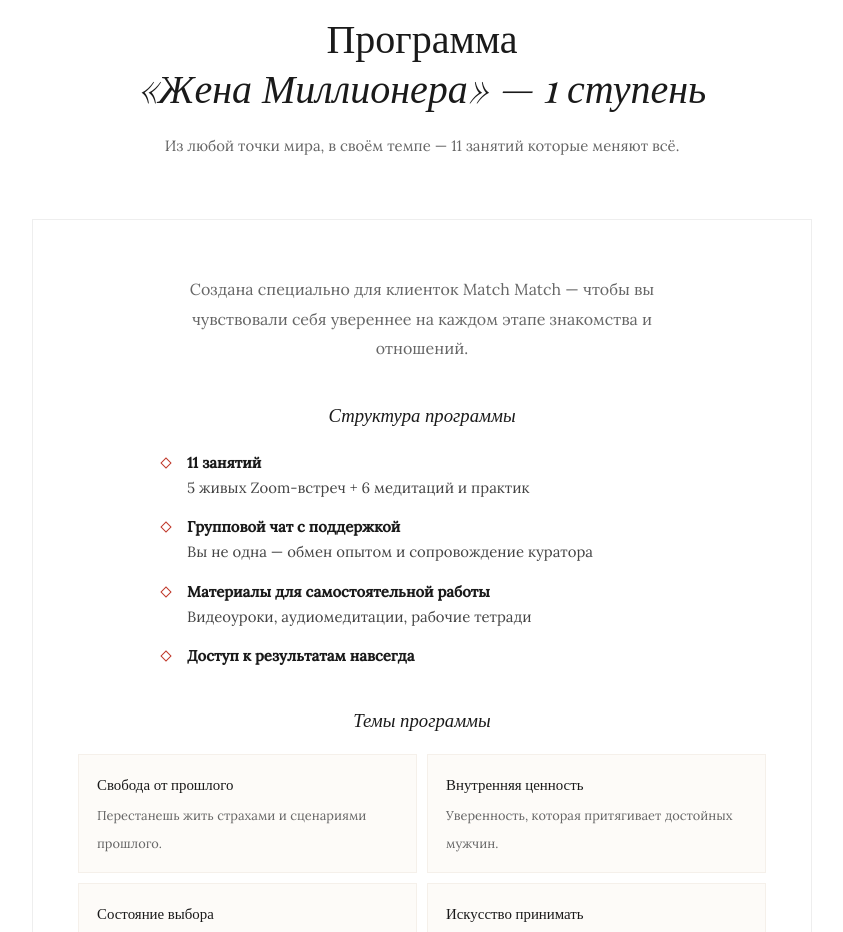
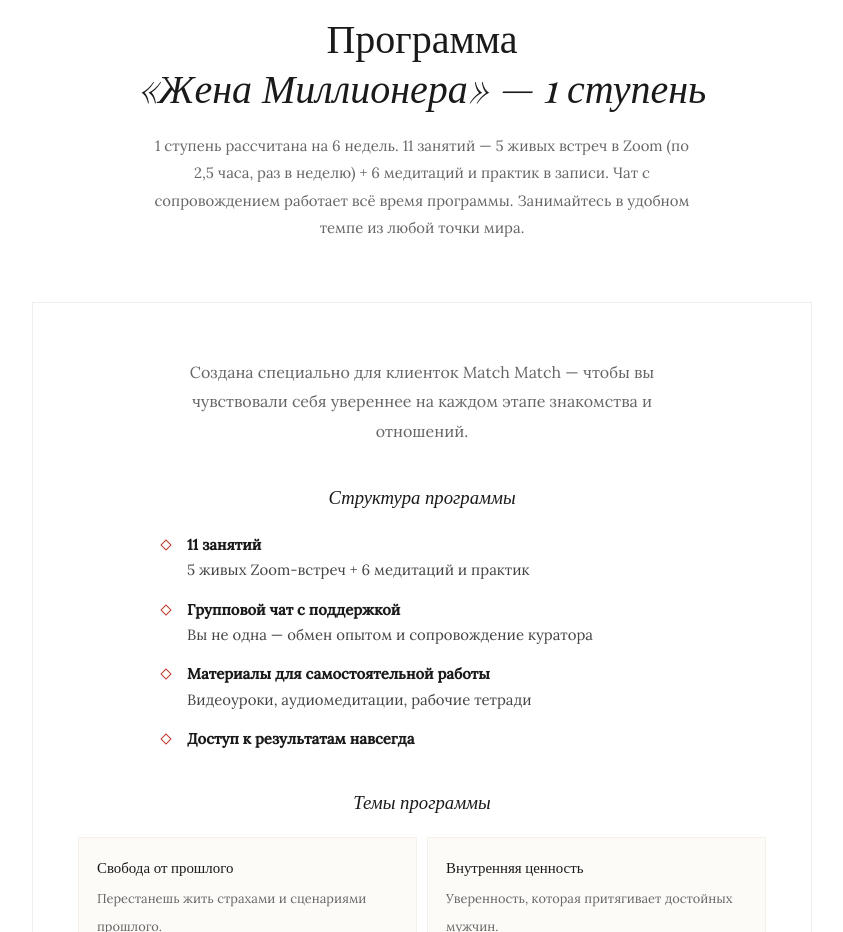
Before and after one commit to atru8292-spec/matchmatch-premium-wife-program, a plain HTML site: page index.html in a window 1280 px wide. Shown: the part 3401-4333 px from the top of the page, without its empty margins (218-1061 px from the left). Drawn offline with nearby package versions, Linux system fonts and the light colour scheme; a web font is replaced by a local one.

Commit message:
Update index.html

```diff
--- a/index.html
+++ b/index.html
@@ -1718,7 +1718,10 @@
         Программа<br /><em>«Жена Миллионера» — 1 ступень</em>
       </h2>
       <p class="section-desc">
-        Из любой точки мира, в своём темпе — 11 занятий которые меняют всё.
+        1 ступень рассчитана на 6 недель. 11 занятий — 5 живых встреч в Zoom (по
+        2,5 часа, раз в неделю) + 6 медитаций и практик в записи. Чат с
+        сопровождением работает всё время программы. Занимайтесь в удобном темпе
+        из любой точки мира.
       </p>
       <div class="program-box">
         <p class="program-intro">
```
